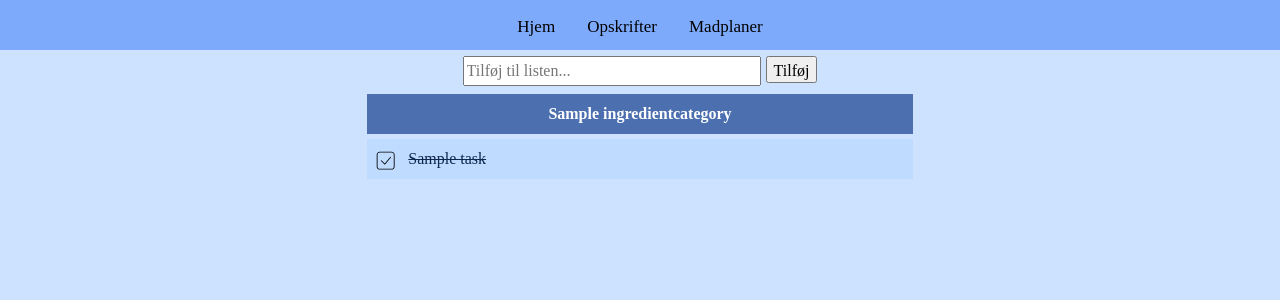
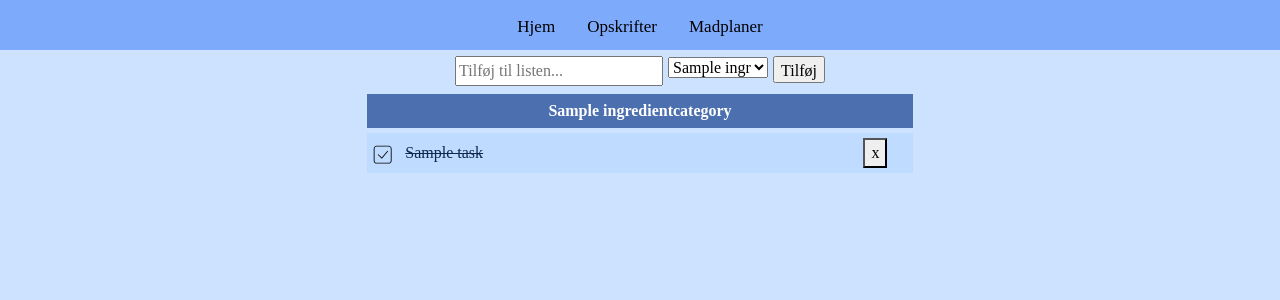
Before and after one commit to kaspernyhus/madplan, a Django app: page /todo/foodplan/1/ in a window 1280 px wide. Shown: the top 300 px of the page. Run offline with Django 3.2, Linux system fonts and the light colour scheme; tables that the repository leaves empty hold one stand-in row (values such as "Sample post"); some libraries are stand-ins or nearby versions.

Commit message:
edit shoppinglist

```diff
--- a/Madplan/static/css/style.css
+++ b/Madplan/static/css/style.css
@@ -234,7 +234,7 @@ table {
 td, th {
   border: none;
   /* text-align: center; */
-  padding: 8px;
+  padding: 5px;
 }
 
 tr:nth-child(even) {
--- a/templates/recipies/edit_recipe.html
+++ b/templates/recipies/edit_recipe.html
@@ -7,7 +7,7 @@
 
 <div class="recipe-top" style="background-image: url('/media/{{ recipe.photo_thumbnail }}');">
   <span class="recipe-header">
-    <a href="{% url 'show_recipe' recipe.id %}" class="header"><h1 class="header">{{recipe.name}}</h1></a>
+    <a href="{% url 'show_recipe' recipe.id %}" class="header"><h1 class="header">{{ recipe.name }}</h1></a>
     <p class="subheader">{{recipe.description}}</p>
   </span>
 </div>
--- a/templates/todo/shoppinglist.html
+++ b/templates/todo/shoppinglist.html
@@ -6,6 +6,7 @@
 
 <div class="center">
     <form method="POST" class="filterbox">
+        {% csrf_token %}
         {{form.as_p}}
         <input type="submit" name="create_task" value="Tilføj">
     </form>
@@ -13,11 +14,18 @@
 
 <div class="container">
   <table>
+    <colgroup>
+        <col style="width: 90%;">
+        <col style="width: 10%;">
+    </colgroup>
 
     {% for category in categories %}
 
     <tbody id="section1">
-        <tr class="grouplabel"><th>{{ category }}</th></tr>
+        <tr class="grouplabel">
+            <th colspan="2">{{ category }}</th>
+        </tr>
+
         {% for task in tasks %}
         {% if task.ingredient_category.id == category.id %}
             <tr>
@@ -36,6 +44,12 @@
                         {% endif %}
                     </a>
                 </td>
+                <td>
+                    <form method="POST">
+                        {% csrf_token %}
+                        <button type="submit" class="delete_cross" id="delete_task" name="delete_task" value="{{ task.id }}">x</button>
+                    </form>
+                </td>
             </tr>
         {% endif %}
         {% endfor %}
--- a/todo/forms.py
+++ b/todo/forms.py
@@ -6,10 +6,13 @@ class TaskForm(forms.ModelForm):
     model = Task
     fields = (
       'title',
+      'ingredient_category'
     )
     labels = {
       'title': '',
+      'ingredient_category': '',
     }
     widgets = {
-      'title': forms.TextInput(attrs={'placeholder': 'Tilføj til listen...', 'size': 30}),
+      'title': forms.TextInput(attrs={'placeholder': 'Tilføj til listen...', 'size': 20}),
+      'ingredient_category': forms.Select(attrs={'style': 'width:100px'})
     }
--- a/todo/views.py
+++ b/todo/views.py
@@ -21,6 +21,19 @@ def index(request):
 
 
 def view_shoppinglist(request, foodplan_id):
+  if request.method == 'POST':
+    if request.POST.getlist('delete_task'):
+        task_id = request.POST.getlist('delete_task')
+        task_id = int(task_id[0])
+        task = Task.objects.get(pk=task_id)
+        task.delete()
+    else:
+      form = TaskForm(request.POST)
+      if form.is_valid:
+        form_tosave = form.save(commit=False)
+        form_tosave.foodplan = foodplan_id
+        form_tosave.save()
+
   tasks_quary = Task.objects.filter(foodplan=foodplan_id).order_by('ingredient_category__shop_order')
   form = TaskForm()
 
```
Also changed, not shown: recipies/forms.py (+0 -17 lines).
